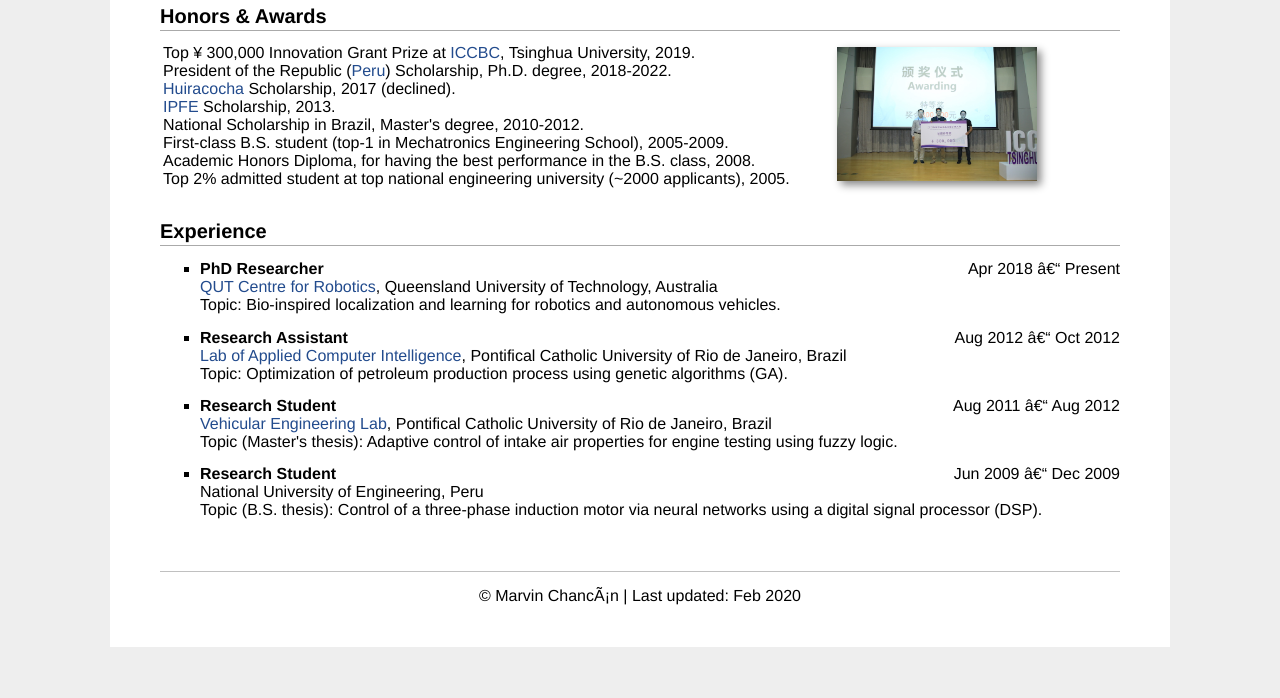
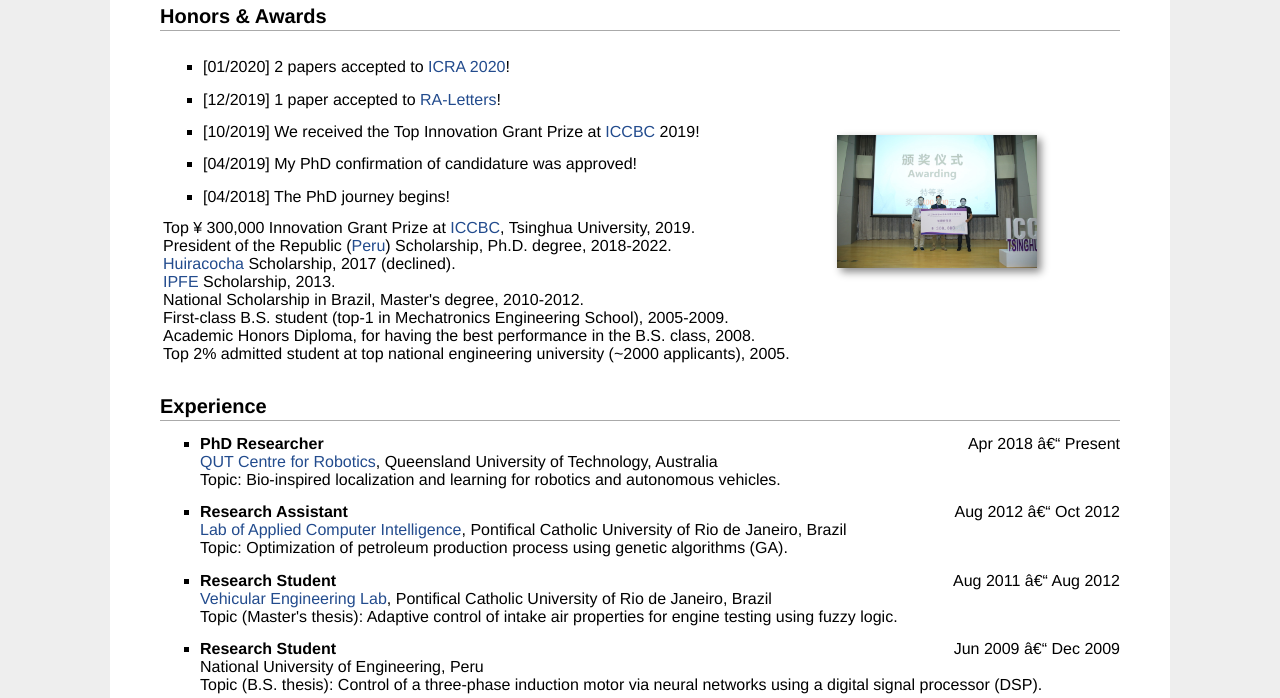
Before and after one commit to mchancan/mchancan.github.io, a Jekyll site: the page built from index.html, in a window 1280 px wide and 900 px high, scrolled down 1013 px, cut to the strip 202-900 px from the top of the window. Built offline with Jekyll 4.4.1, drawn with Linux system fonts in a browser that asks for light colours; comment, search, counter and statistics services are not loaded; before the commit the page ends 1892 px from its top, so only the background shows below that.

Commit message:
Update index.html

```diff
--- a/index.html
+++ b/index.html
@@ -106,9 +106,16 @@ title: MV
 
 <h2>Honors & Awards</h2>
 <table style="border-spacing:2px">
-	<tbody>
+<tbody>
 	<tr>
 		<td width="670">
+			<ul>
+				<li>[01/2020] 2 papers accepted to <a href="http://icra2020.org">ICRA 2020</a>!</li>
+				<li>[12/2019] 1 paper accepted to <a href="https://ieeexplore.ieee.org/xpl/aboutJournal.jsp?punumber=7083369">RA-Letters</a>!</li>
+				<li>[10/2019] We received the Top Innovation Grant Prize at <a href="https://contest.cbicr.org/en/">ICCBC</a> 2019!</li>
+				<li>[04/2019] My PhD confirmation of candidature was approved!</li>
+				<li>[04/2018] The PhD journey begins!</li>
+			</ul>
 			Top &yen; 300,000 Innovation Grant Prize at <a href="https://contest.cbicr.org/en/">ICCBC</a>, Tsinghua University, 2019.<br>
     			President of the Republic (<a href="https://www.pronabec.gob.pe/beca-presidente/">Peru</a>) Scholarship, Ph.D. degree, 2018-2022.<br>
     			<a href="https://posgrado.pucp.edu.pe/beca-fondo/beca-huiracocha/">Huiracocha</a> Scholarship, 2017 (declined).<br>
@@ -122,7 +129,7 @@ title: MV
 			<img padding="0px 20px 15px 0px" style="box-shadow: 4px 4px 8px #888" src="images/ICCBC.JPG"  width="200" height="inherit" border="1px" alt=""></br>
 		</td>
 	</tr>
-	</tbody>
+</tbody>
 </table>
 
 <h2>Experience</h2>
```
